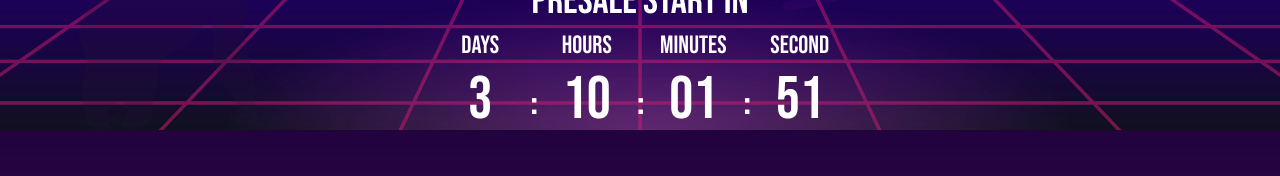
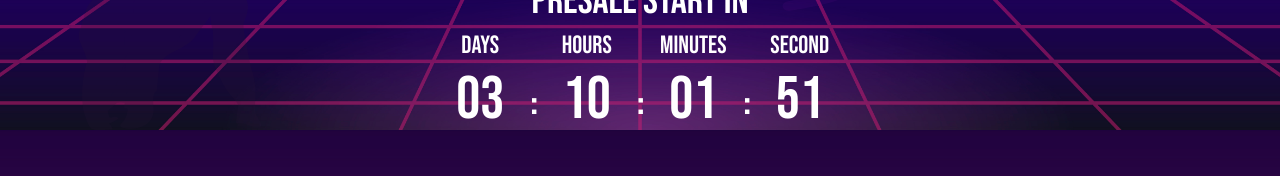
Before and after one commit to nhanlnt-96/crazy-apes-landing, a React (Create React App) app: page / in a window 1280 px wide. Shown: the part 776-952 px from the top of the page. Built offline with nearby package versions, Linux system fonts and the light colour scheme.

Commit message:
[master]: Fixbug countdown

```diff
--- a/src/components/banner/components/CountDown.js
+++ b/src/components/banner/components/CountDown.js
@@ -39,28 +39,28 @@ export const CountDown = () => {
     <div className="countdown-container">
       <div className="days">
         <p className="countdown-label">Days</p>
-        <h6 className="countdown-display">{days === 0 ? "00" : days}</h6>
+        <h6 className="countdown-display">{days <= 0 ? "00" : days < 10 ? `0${days}` : days}</h6>
       </div>
       <div className="countdown-space">
         <p className="space">:</p>
       </div>
       <div className="hours">
         <p className="countdown-label">Hours</p>
-        <h6 className="countdown-display">{hours === 0 ? "00" : hours < 10 ? `0${hours}` : hours}</h6>
+        <h6 className="countdown-display">{hours <= 0 ? "00" : hours < 10 ? `0${hours}` : hours}</h6>
       </div>
       <div className="countdown-space">
         <p className="space">:</p>
       </div>
       <div className="minutes">
         <p className="countdown-label">Minutes</p>
-        <h6 className="countdown-display">{minutes === 0 ? "00" : minutes < 10 ? `0${minutes}` : minutes}</h6>
+        <h6 className="countdown-display">{minutes <= 0 ? "00" : minutes < 10 ? `0${minutes}` : minutes}</h6>
       </div>
       <div className="countdown-space">
         <p className="space">:</p>
       </div>
       <div className="seconds">
         <p className="countdown-label">Second</p>
-        <h6 className="countdown-display">{seconds === 0 ? "00" : seconds < 10 ? `0${seconds}` : seconds}</h6>
+        <h6 className="countdown-display">{seconds <= 0 ? "00" : seconds < 10 ? `0${seconds}` : seconds}</h6>
       </div>
     </div>
   )
```
